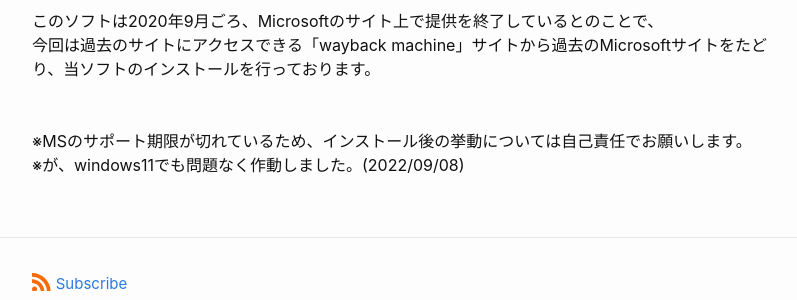
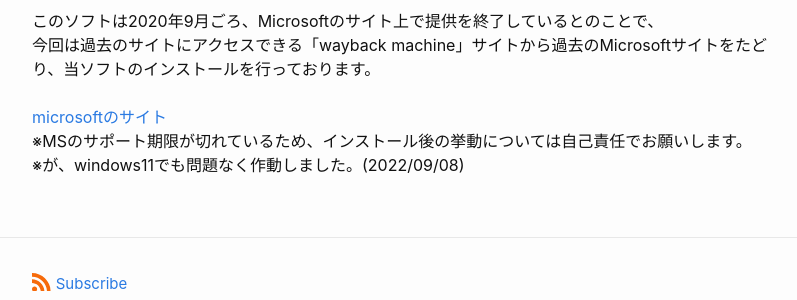
Before and after one commit to mocha-kanano/SHIORI.github.io, a Jekyll site: the page built from _posts/2022-10-19-super-short-article.md, in a window 1280 px wide and 900 px high, scrolled down 2258 px. Shown: the part 544-844 px from the top of the window, without its empty margins (238-1035 px from the left). Built offline with Jekyll 4.4.1, drawn with Linux system fonts in a browser that asks for light colours.

Commit message:
Update 2022-10-19-super-short-article.md

```diff
--- a/_posts/2022-10-19-super-short-article.md
+++ b/_posts/2022-10-19-super-short-article.md
@@ -76,6 +76,6 @@ windowsとの互換性や簡単に使えることを基準に選定した結果
 このソフトは2020年9月ごろ、Microsoftのサイト上で提供を終了しているとのことで、<br>
 今回は過去のサイトにアクセスできる「wayback machine」サイトから過去のMicrosoftサイトをたどり、当ソフトのインストールを行っております。<br>
 <br>
-<a href="https://web.archive.org/web/20200713185611/https://www.microsoft.com/en-us/download/details.aspx?id=52459" target="_blank" alt="microsoftのサイト"></a><br>
+<a href="https://web.archive.org/web/20200713185611/https://www.microsoft.com/en-us/download/details.aspx?id=52459" target="_blank"> microsoftのサイト</a><br>
 ※MSのサポート期限が切れているため、インストール後の挙動については自己責任でお願いします。<br>
 ※が、windows11でも問題なく作動しました。(2022/09/08)
```
